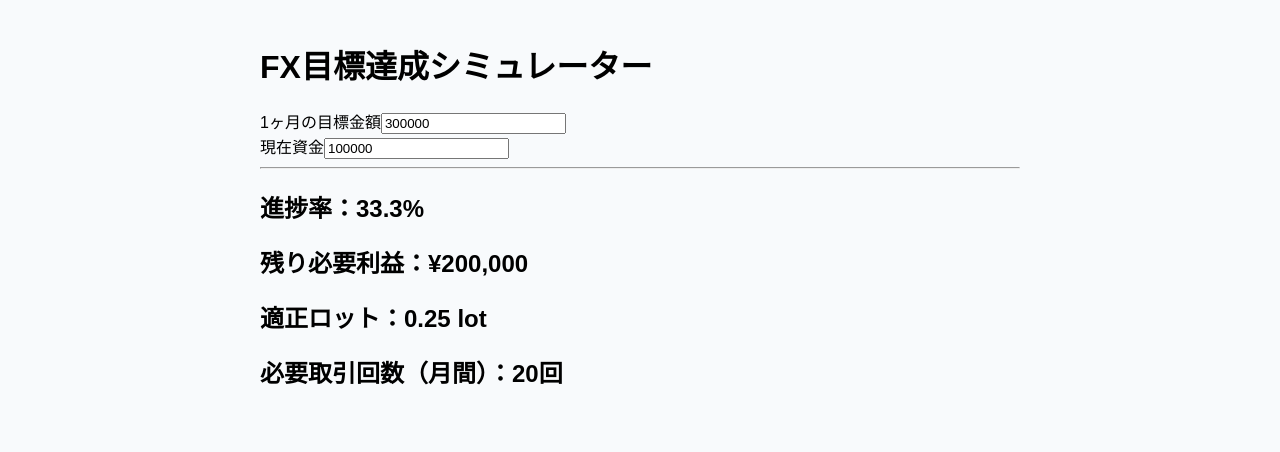
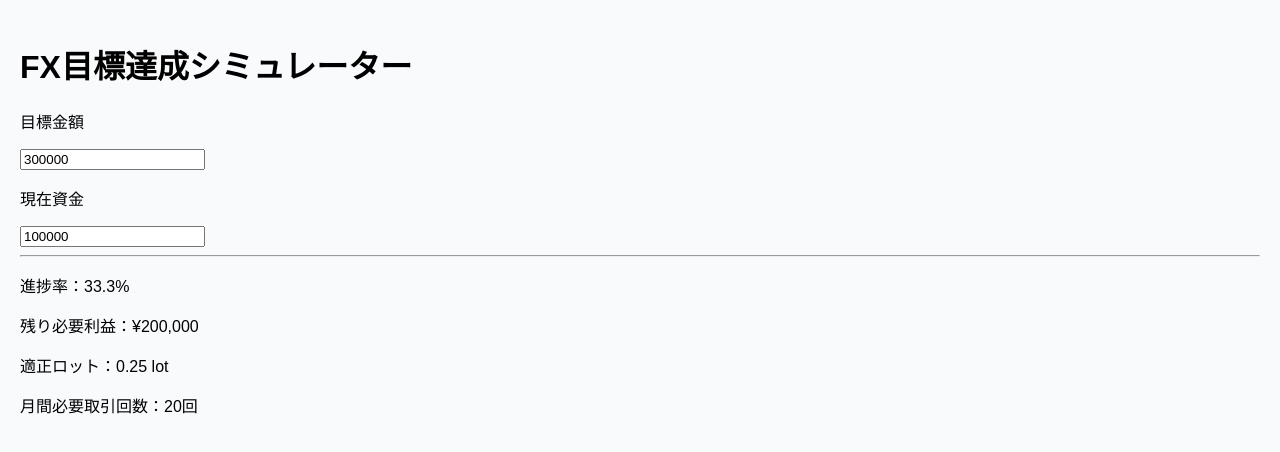
Before and after one commit to yutonikaido1016-png/fx-monthly-target-simulator, a Next.js app: page / in a window 1280 px wide. Shown: the top 452 px of the page. Built offline with nearby package versions, Linux system fonts and the light colour scheme.

Commit message:
Update page.tsx

```diff
--- a/app/page.tsx
+++ b/app/page.tsx
@@ -1,28 +1,22 @@
 "use client";
 
-import { useState } from "react";
+import React, { useState } from "react";
 
 export default function Home() {
   const [target, setTarget] = useState(300000);
   const [capital, setCapital] = useState(100000);
 
-  const progress = Math.min((capital / target) * 100, 100);
+  const progress = ((capital / target) * 100).toFixed(1);
   const neededProfit = target - capital;
-  const lot = Math.max((capital * 0.05) / 20000, 0.01);
-  const trades = Math.ceil(neededProfit / (lot * 40000));
+  const lot = ((capital * 0.05) / 20000).toFixed(2);
+  const trades = Math.ceil(neededProfit / (Number(lot) * 40000));
 
   return (
-    <main
-      style={{
-        maxWidth: "800px",
-        margin: "0 auto",
-        padding: "20px",
-      }}
-    >
+    <div style={{ padding: "20px" }}>
       <h1>FX目標達成シミュレーター</h1>
 
       <div>
-        <label>1ヶ月の目標金額</label>
+        <p>目標金額</p>
         <input
           type="number"
           value={target}
@@ -31,7 +25,7 @@ export default function Home() {
       </div>
 
       <div>
-        <label>現在資金</label>
+        <p>現在資金</p>
         <input
           type="number"
           value={capital}
@@ -41,10 +35,10 @@ export default function Home() {
 
       <hr />
 
-      <h2>進捗率：{progress.toFixed(1)}%</h2>
-      <h2>残り必要利益：¥{neededProfit.toLocaleString()}</h2>
-      <h2>適正ロット：{lot.toFixed(2)} lot</h2>
-      <h2>必要取引回数（月間）：{trades}回</h2>
-    </main>
+      <p>進捗率：{progress}%</p>
+      <p>残り必要利益：¥{neededProfit.toLocaleString()}</p>
+      <p>適正ロット：{lot} lot</p>
+      <p>月間必要取引回数：{trades}回</p>
+    </div>
   );
 }
```
